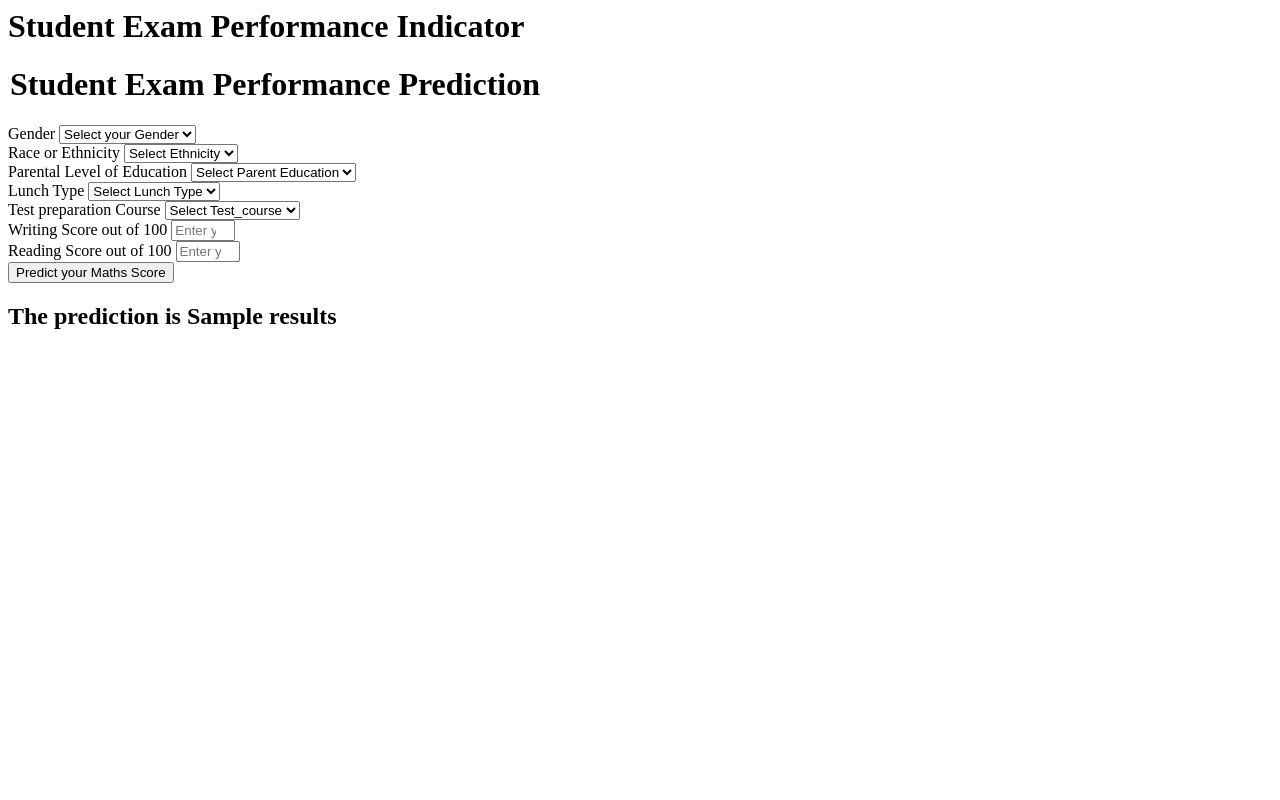
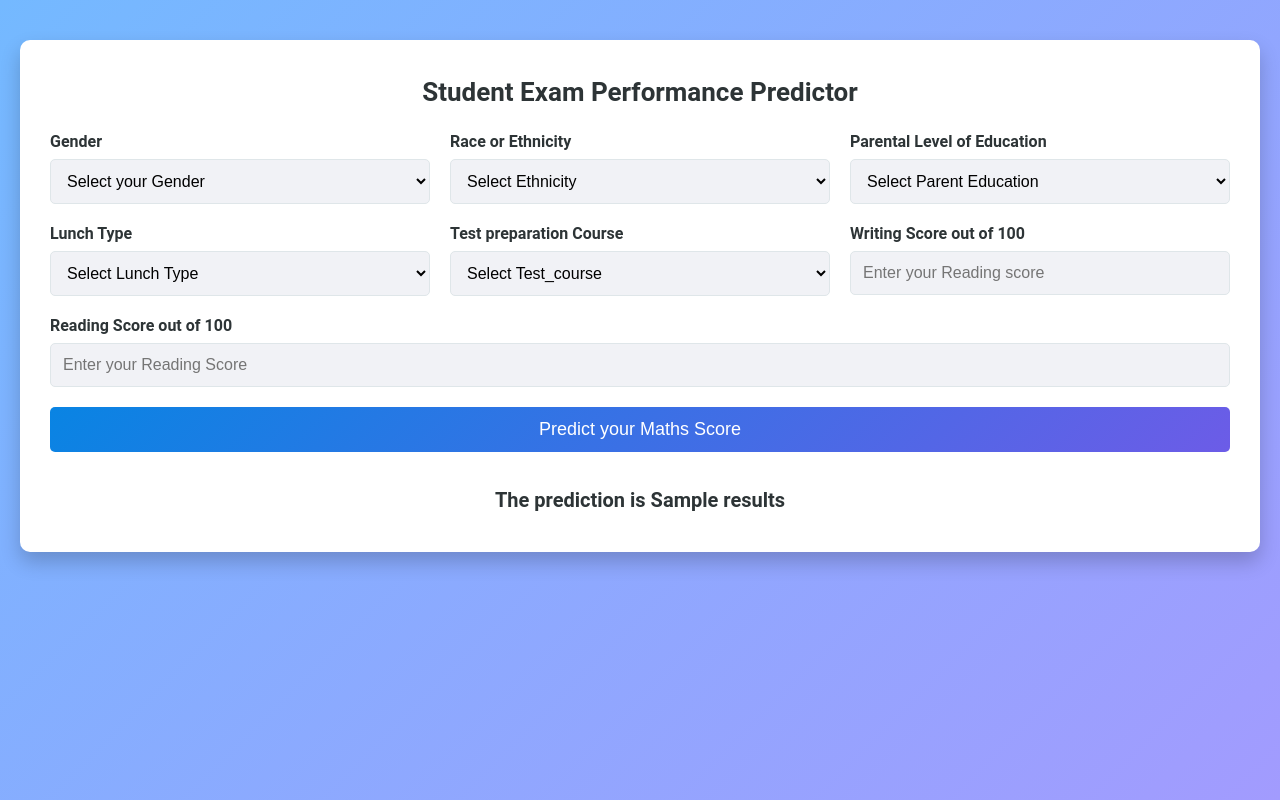
Before and after one commit to kaustubhmantri/Student-Exam-Performance-Predictor, a Flask app: template templates/home.html in a window 1280 px wide. Run offline with Flask 3, Linux system fonts and the light colour scheme; the template is opened without the code that fills it: most values are stand-ins (such as "Sample title", 1, 10 or a date in 2020).

Commit message:
Updated CSS and HTML code

```diff
--- /dev/null
+++ b/static/style.css
@@ -0,0 +1,91 @@
+body {
+    font-family: 'Roboto', sans-serif;
+    background: linear-gradient(135deg, #74b9ff, #a29bfe);
+    margin: 0;
+    padding: 0;
+    box-sizing: border-box;
+}
+
+.login {
+    background: #ffffff;
+    border-radius: 10px;
+    box-shadow: 0 10px 20px rgba(0, 0, 0, 0.2);
+    padding: 20px;
+    max-width: 1200px;
+    margin: 40px auto;
+}
+
+.login h1 {
+    font-size: 26px;
+    margin-bottom: 25px;
+    color: #2d3436;
+    text-align: center;
+    width: 100%;
+}
+
+form {
+    display: flex;
+    flex-wrap: wrap;
+    justify-content: space-between;
+}
+
+.mb-3 {
+    flex: 1 1 calc(33% - 20px); /* Each element takes up one third of the width minus some space for margins */
+    margin-bottom: 20px;
+    text-align: left;
+    padding: 0 10px;
+    box-sizing: border-box;
+}
+
+.full-width {
+    flex: 1 1 100%; /* Takes full width */
+    margin-bottom: 20px;
+}
+
+.form-label {
+    display: block;
+    font-weight: bold;
+    margin-bottom: 8px;
+    color: #2d3436;
+}
+
+.form-control {
+    width: 100%;
+    padding: 12px;
+    font-size: 16px;
+    border-radius: 5px;
+    border: 1px solid #dfe6e9;
+    background-color: #f1f2f6;
+    transition: border-color 0.3s;
+}
+
+.form-control:focus {
+    border-color: #0984e3;
+    outline: none;
+    box-shadow: 0 0 5px rgba(9, 132, 227, 0.5);
+}
+
+.btn {
+    display: block;
+    width: 100%; /* Full width */
+    padding: 12px;
+    font-size: 18px;
+    color: #fff;
+    background: linear-gradient(135deg, #0984e3, #6c5ce7);
+    border: none;
+    border-radius: 5px;
+    cursor: pointer;
+    transition: background 0.3s ease;
+}
+
+.btn:hover {
+    background: linear-gradient(135deg, #6c5ce7, #0984e3);
+}
+
+h2 {
+    margin-top: 0px;
+    font-size: 20px;
+    color: #2d3436;
+    text-align: center;
+    width: 100%;
+}
--- a/templates/home.html
+++ b/templates/home.html
@@ -1,12 +1,12 @@
 <html>
+    <head><link rel="stylesheet" type="text/css" href="static\style.css">
+    </head>
 <body>
     <div class="login">
-       <h1>Student Exam Performance Indicator</h1>
+       <h1>Student Exam Performance Predictor</h1>
 
        <form action="{{ url_for('predict_datapoint')}}" method="post">
-        <h1>
-            <legend>Student Exam Performance Prediction</legend>
-        </h1>
+
         <div class="mb-3">
             <label class="form-label">Gender</label>
             <select class="form-control" name="gender" placeholder="Enter you Gender" required>
@@ -100,12 +100,12 @@
             <input class="form-control" type="number" name="writing_score"
                 placeholder="Enter your Reading Score" min='0' max='100' />
         </div>
-        <div class="mb-3">
+        <div class="mb-3 full-width">
             <input class="btn btn-primary" type="submit" value="Predict your Maths Score" required />
         </div>
     </form>
-    <h2>
-       The  prediction is {{results}}
-    </h2>
+    <div class="mb-3 full-width">
+        <h2>The prediction is {{results}}</h2>
+    </div>
    <body>
 </html>
```
